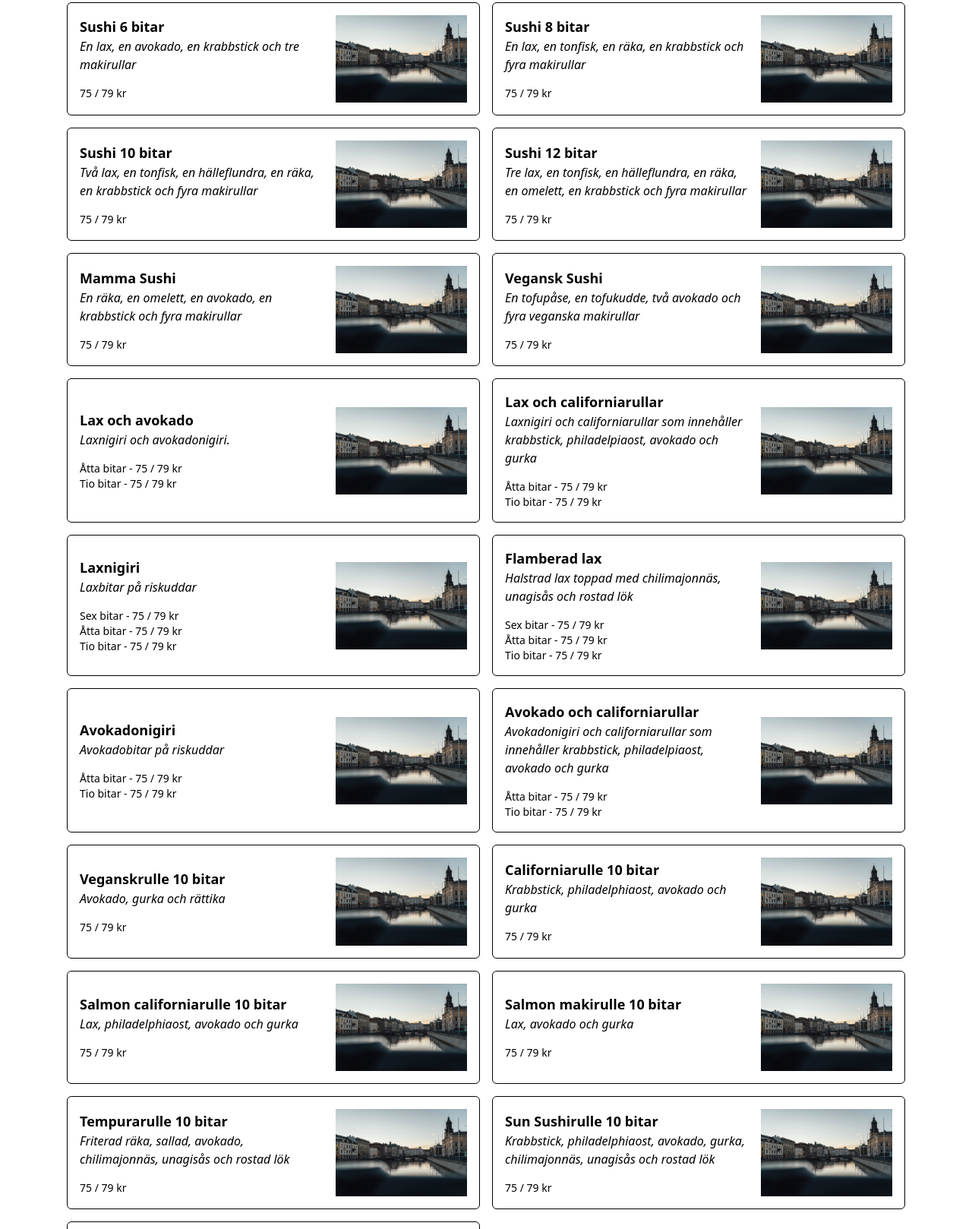
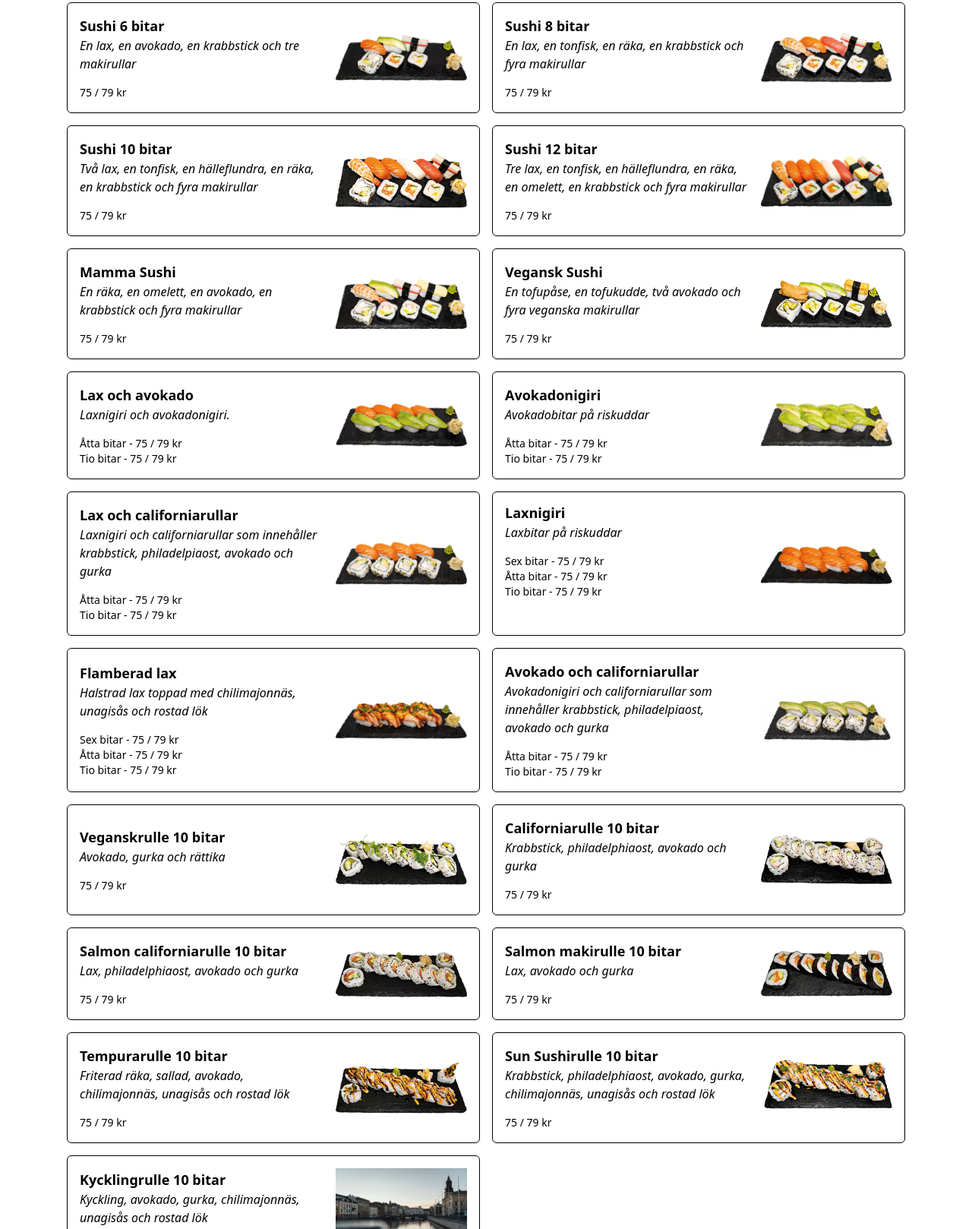
Before and after one commit to JenDin/sunsushigbg, a website: page src/sushi.html in a window 1280 px wide. Shown: the part 209-1827 px from the top of the page at 76% size. Drawn offline with Linux system fonts and the light colour scheme.

Commit message:
Add sushi images

```diff
--- a/src/sushi.html
+++ b/src/sushi.html
@@ -96,7 +96,11 @@
               <p class="text-sm">75 / 79 kr</p>
             </div>
             <div class="w-[35%]">
-              <img src="/src/images/gothenburg.jpg" class="w-[100%]" alt="" />
+              <img
+                src="/src/images/sushi/6_bitar.webp"
+                class="w-[100%]"
+                alt=""
+              />
             </div>
           </div>
           <div
@@ -110,7 +114,11 @@
               <p class="text-sm">75 / 79 kr</p>
             </div>
             <div class="w-[35%]">
-              <img src="/src/images/gothenburg.jpg" class="w-[100%]" alt="" />
+              <img
+                src="/src/images/sushi/8_bitar.webp"
+                class="w-[100%]"
+                alt=""
+              />
             </div>
           </div>
 
@@ -126,7 +134,11 @@
               <p class="text-sm">75 / 79 kr</p>
             </div>
             <div class="w-[35%]">
-              <img src="/src/images/gothenburg.jpg" class="w-[100%]" alt="" />
+              <img
+                src="/src/images/sushi/10_bitar.webp"
+                class="w-[100%]"
+                alt=""
+              />
             </div>
           </div>
 
@@ -142,7 +154,11 @@
               <p class="text-sm">75 / 79 kr</p>
             </div>
             <div class="w-[35%]">
-              <img src="/src/images/gothenburg.jpg" class="w-[100%]" alt="" />
+              <img
+                src="/src/images/sushi/12_bitar.webp"
+                class="w-[100%]"
+                alt=""
+              />
             </div>
           </div>
 
@@ -158,7 +174,11 @@
               <p class="text-sm">75 / 79 kr</p>
             </div>
             <div class="w-[35%]">
-              <img src="/src/images/gothenburg.jpg" class="w-[100%]" alt="" />
+              <img
+                src="/src/images/sushi/mamma_sushi.webp"
+                class="w-[100%]"
+                alt=""
+              />
             </div>
           </div>
 
@@ -174,7 +194,11 @@
               <p class="text-sm">75 / 79 kr</p>
             </div>
             <div class="w-[35%]">
-              <img src="/src/images/gothenburg.jpg" class="w-[100%]" alt="" />
+              <img
+                src="/src/images/sushi/vegansk_sushi.webp"
+                class="w-[100%]"
+                alt=""
+              />
             </div>
           </div>
 
@@ -188,7 +212,29 @@
               <p class="text-sm">Tio bitar - 75 / 79 kr</p>
             </div>
             <div class="w-[35%]">
-              <img src="/src/images/gothenburg.jpg" class="w-[100%]" alt="" />
+              <img
+                src="/src/images/sushi/lax_avokado.webp"
+                class="w-[100%]"
+                alt=""
+              />
+            </div>
+          </div>
+
+          <div
+            class="border border-black hover:border-[#a50601] rounded-md p-4 mb-4 md:mb-0 flex items-center gap-4"
+          >
+            <div class="flex flex-col justify-between w-[65%]">
+              <h2 class="text-lg font-bold">Avokadonigiri</h2>
+              <p class="italic text-md mb-4">Avokadobitar på riskuddar</p>
+              <p class="text-sm">Åtta bitar - 75 / 79 kr</p>
+              <p class="text-sm">Tio bitar - 75 / 79 kr</p>
+            </div>
+            <div class="w-[35%]">
+              <img
+                src="/src/images/sushi/avokadonigiri.webp"
+                class="w-[100%]"
+                alt=""
+              />
             </div>
           </div>
 
@@ -205,7 +251,11 @@
               <p class="text-sm">Tio bitar - 75 / 79 kr</p>
             </div>
             <div class="w-[35%]">
-              <img src="/src/images/gothenburg.jpg" class="w-[100%]" alt="" />
+              <img
+                src="/src/images/sushi/lax_california.webp"
+                class="w-[100%]"
+                alt=""
+              />
             </div>
           </div>
 
@@ -213,14 +263,18 @@
             class="border border-black hover:border-[#a50601] rounded-md p-4 mb-4 md:mb-0 flex items-center gap-4"
           >
             <div class="flex flex-col justify-between w-[65%]">
-              <h2 class="text-lg font-bold">Laxnigiri</h2>
+              <h2 class="text-lg font-bold md:mt-[-33px]">Laxnigiri</h2>
               <p class="italic text-md mb-4">Laxbitar på riskuddar</p>
               <p class="text-sm">Sex bitar - 75 / 79 kr</p>
               <p class="text-sm">Åtta bitar - 75 / 79 kr</p>
               <p class="text-sm">Tio bitar - 75 / 79 kr</p>
             </div>
             <div class="w-[35%]">
-              <img src="/src/images/gothenburg.jpg" class="w-[100%]" alt="" />
+              <img
+                src="/src/images/sushi/laxnigiri.webp"
+                class="w-[100%]"
+                alt=""
+              />
             </div>
           </div>
 
@@ -237,21 +291,11 @@
               <p class="text-sm">Tio bitar - 75 / 79 kr</p>
             </div>
             <div class="w-[35%]">
-              <img src="/src/images/gothenburg.jpg" class="w-[100%]" alt="" />
-            </div>
-          </div>
-
-          <div
-            class="border border-black hover:border-[#a50601] rounded-md p-4 mb-4 md:mb-0 flex items-center gap-4"
-          >
-            <div class="flex flex-col justify-between w-[65%]">
-              <h2 class="text-lg font-bold">Avokadonigiri</h2>
-              <p class="italic text-md mb-4">Avokadobitar på riskuddar</p>
-              <p class="text-sm">Åtta bitar - 75 / 79 kr</p>
-              <p class="text-sm">Tio bitar - 75 / 79 kr</p>
-            </div>
-            <div class="w-[35%]">
-              <img src="/src/images/gothenburg.jpg" class="w-[100%]" alt="" />
+              <img
+                src="/src/images/sushi/flamberad_lax.webp"
+                class="w-[100%]"
+                alt=""
+              />
             </div>
           </div>
 
@@ -268,7 +312,11 @@
               <p class="text-sm">Tio bitar - 75 / 79 kr</p>
             </div>
             <div class="w-[35%]">
-              <img src="/src/images/gothenburg.jpg" class="w-[100%]" alt="" />
+              <img
+                src="/src/images/sushi/avokado_california.webp"
+                class="w-[100%]"
+                alt=""
+              />
             </div>
           </div>
 
@@ -281,7 +329,11 @@
               <p class="text-sm">75 / 79 kr</p>
             </div>
             <div class="w-[35%]">
-              <img src="/src/images/gothenburg.jpg" class="w-[100%]" alt="" />
+              <img
+                src="/src/images/sushi/veganskrulle.webp"
+                class="w-[100%]"
+                alt=""
+              />
             </div>
           </div>
 
@@ -296,7 +348,11 @@
               <p class="text-sm">75 / 79 kr</p>
             </div>
             <div class="w-[35%]">
-              <img src="/src/images/gothenburg.jpg" class="w-[100%]" alt="" />
+              <img
+                src="/src/images/sushi/californiarulle.webp"
+                class="w-[100%]"
+                alt=""
+              />
             </div>
           </div>
 
@@ -311,7 +367,11 @@
               <p class="text-sm">75 / 79 kr</p>
             </div>
             <div class="w-[35%]">
-              <img src="/src/images/gothenburg.jpg" class="w-[100%]" alt="" />
+              <img
+                src="/src/images/sushi/salmon_californiarulle.webp"
+                class="w-[100%]"
+                alt=""
+              />
             </div>
           </div>
 
@@ -324,7 +384,11 @@
               <p class="text-sm">75 / 79 kr</p>
             </div>
             <div class="w-[35%]">
-              <img src="/src/images/gothenburg.jpg" class="w-[100%]" alt="" />
+              <img
+                src="/src/images/sushi/lax_makirulle.webp"
+                class="w-[100%]"
+                alt=""
+              />
             </div>
           </div>
 
@@ -340,7 +404,11 @@
               <p class="text-sm">75 / 79 kr</p>
             </div>
             <div class="w-[35%]">
-              <img src="/src/images/gothenburg.jpg" class="w-[100%]" alt="" />
+              <img
+                src="/src/images/sushi/tempurarulle.webp"
+                class="w-[100%]"
+                alt=""
+              />
             </div>
           </div>
 
@@ -356,7 +424,11 @@
               <p class="text-sm">75 / 79 kr</p>
             </div>
             <div class="w-[35%]">
-              <img src="/src/images/gothenburg.jpg" class="w-[100%]" alt="" />
+              <img
+                src="/src/images/sushi/sunsushirulle.webp"
+                class="w-[100%]"
+                alt=""
+              />
             </div>
           </div>
 
@@ -387,12 +459,10 @@
           <p>Drottningtorget 4</p>
           <p>411 03 Göteborg</p>
         </div>
-
         <div class="mb-4">
           <h3 class="font-bold">Telefonnummer</h3>
           <p>031 - 15 91 80</p>
         </div>
-
         <div>
           <h3 class="font-bold">Öppettider</h3>
           <p>Måndag - Söndag</p>
```
Also changed, not shown: dist/css/output.css, src/images/sushi/10_bitar.webp (added), src/images/sushi/12_bitar.webp (added), src/images/sushi/6_bitar.webp (added), src/images/sushi/8_bitar.webp (added), src/images/sushi/avokado_california.webp (added), src/images/sushi/avokadonigiri.webp (added), src/images/sushi/californiarulle.webp (added), src/images/sushi/flamberad_lax.webp (added), src/images/sushi/lax_avokado.webp (added), src/images/sushi/lax_california.webp (added), src/images/sushi/lax_makirulle.webp (added), src/images/sushi/laxnigiri.webp (added), src/images/sushi/mamma_sushi.webp (added), 5 more files.
